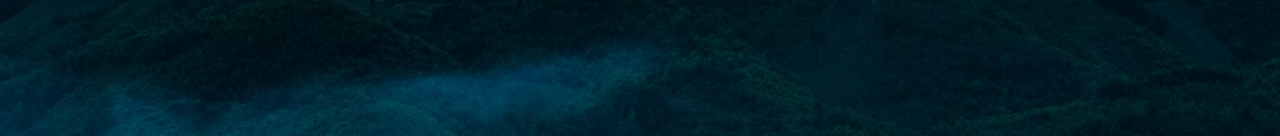
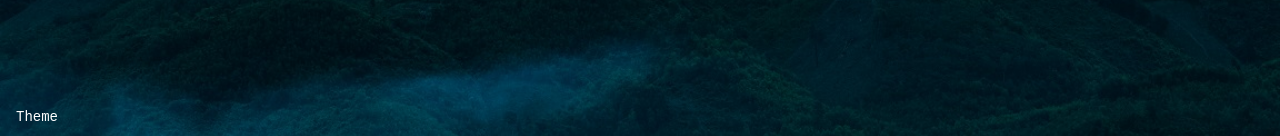
Before and after one commit to khathiatz/khathiatz.github.io, a Jekyll site: the page index.html, which Jekyll copies as it is, in a window 1280 px wide. Shown: the part 779-915 px from the top of the page. Built offline with Jekyll 4.4.1, drawn with Linux system fonts in a browser that asks for light colours.

Commit message:
Update index.html

```diff
--- a/index.html
+++ b/index.html
@@ -84,7 +84,7 @@ a:active {
     <hr>
   </div>
   <div class="bottomleft">
-    <p id="clock_time" style="font-size:14px"></p>
+    <p style="font-size:14px"><a href="https://www.w3schools.com/howto/howto_css_coming_soon.asp">Theme</a></p>
   </div>
 </div>
 
```
